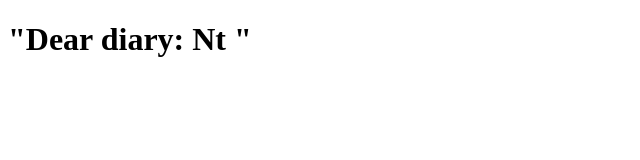
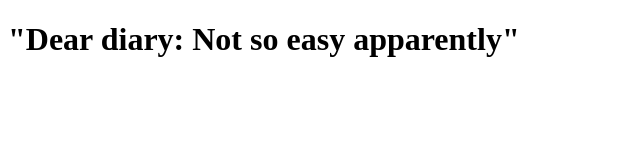
Before and after one commit to tristanberris/journal, a plain HTML site: page index.html in a window 1280 px wide. Shown: the whole page, without its empty margins (0-640 px from the left). Drawn offline with Linux system fonts and the light colour scheme.

Commit message:
make it accurate

```diff
--- a/index.html
+++ b/index.html
@@ -7,6 +7,6 @@
   <title>Document</title>
 </head>
 <body>
-  <h1>"Dear diary: Nt "</h1>
+  <h1>"Dear diary: Not so easy apparently"</h1>
 </body>
 </html>
```
